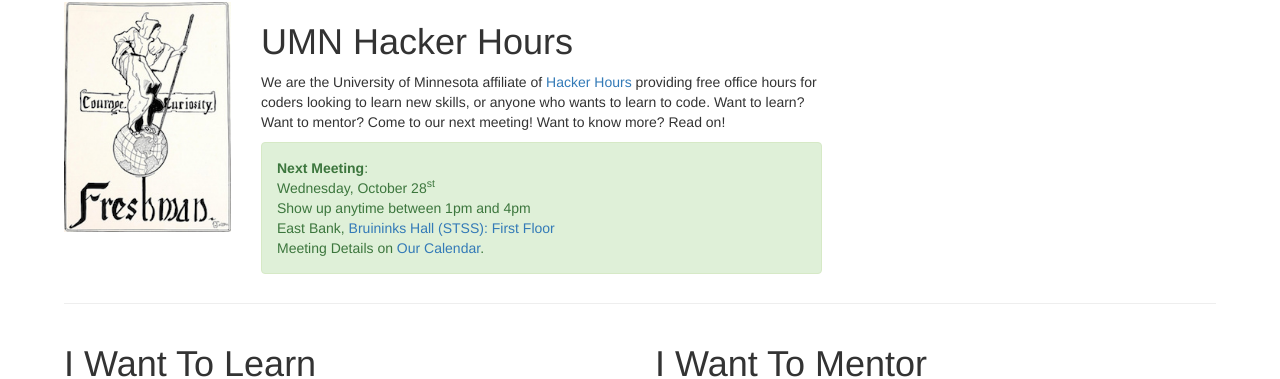
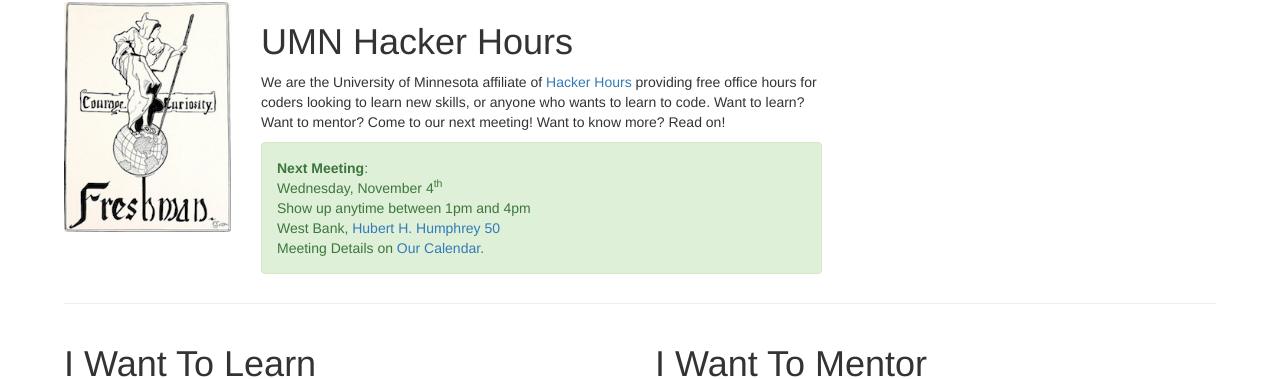
Before and after one commit to umnhackerhours/umnhackerhours.github.io, a Jekyll site: the page built from index.markdown, in a window 1280 px wide. Shown: the part 102-481 px from the top of the page. Built offline with Jekyll 4.4.1, drawn with Linux system fonts in a browser that asks for light colours.

Commit message:
Meeting details for 11/4

```diff
--- a/index.markdown
+++ b/index.markdown
@@ -13,9 +13,9 @@ description: Home
       <div class="alert alert-success" role="alert">
         <a class="anchor" id="next_meeting"></a>
         <strong>Next Meeting</strong>:<br />
-        Wednesday, October 28<sup>st</sup><br />
+        Wednesday, November 4<sup>th</sup><br />
         Show up anytime between 1pm and 4pm<br />
-        East Bank, <a href="http://campusmaps.umn.edu/robert-h-bruininks-hall">Bruininks Hall (STSS): First Floor</a><br />
+        West Bank, <a href="http://www.classroom.umn.edu/studySpace/studySpaceDetail.html?space=Humphrey50">Hubert H. Humphrey 50</a><br />
         Meeting Details on <a href="https://www.google.com/calendar/embed?src=umn.edu_ii9odmho4m63bsq19879mu0iis%40group.calendar.google.com&ctz=America/Chicago">Our Calendar</a>.
       </div>
     </div>
```
